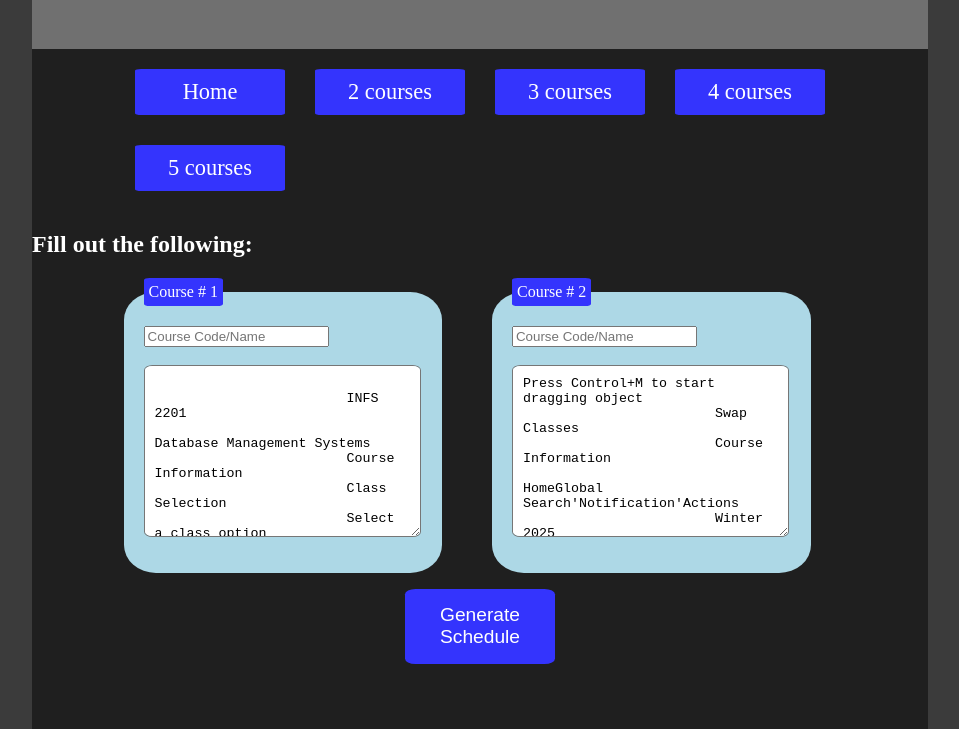
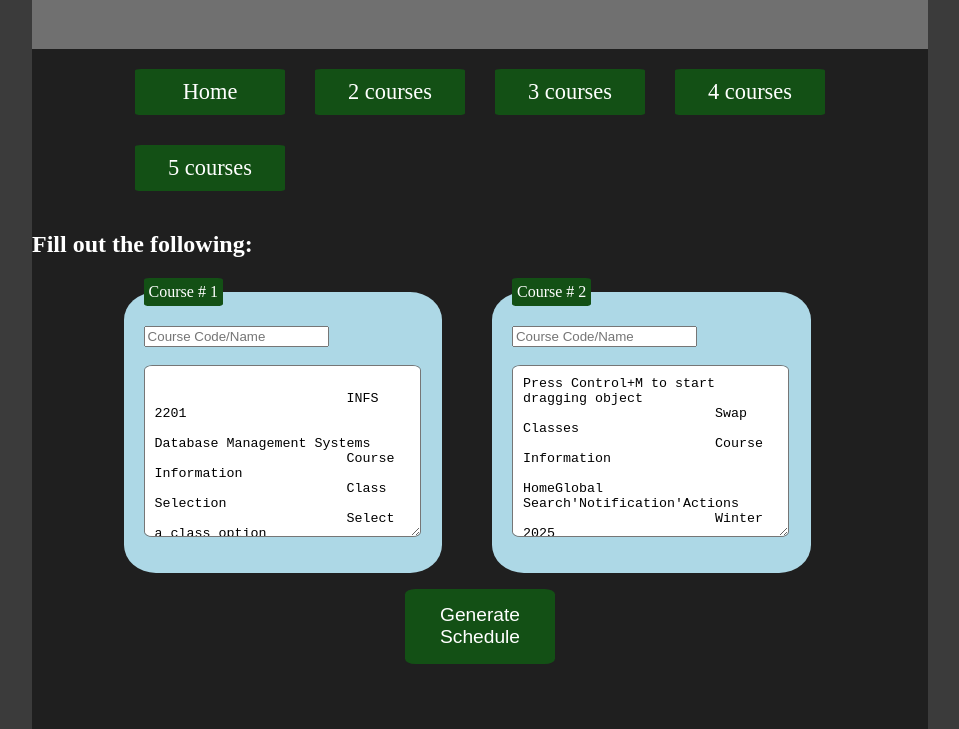
Before and after one commit to Farid-Abdullah/Udst_schedulemaker, a plain HTML site: page html/twoCourses.html in a window 1280 px wide. Shown: the part 71-800 px from the top of the page, without its empty margins (160-1119 px from the left). Drawn offline with Linux system fonts and the light colour scheme.

Commit message:
just changed the color, I want to see how fast the changes apply on netlify

```diff
--- a/css/layout.css
+++ b/css/layout.css
@@ -40,7 +40,7 @@ section{
 }
 
 #optionContainer a {
-    background-color: rgb(52, 52, 253);
+    background-color: rgb(19, 80, 21);
     color: white;
     padding: 10px;
     border-radius: 4%;
@@ -49,7 +49,7 @@ section{
 
 }
 #optionContainer a:hover{
-    background-color: blue;
+    background-color: rgb(19, 80, 21);
     text-decoration: underline;
 }
 #inputContainer{
@@ -73,14 +73,14 @@ textarea{
 }
 legend{
     color: white;
-    background-color: rgb(52, 52, 253);
+    background-color: rgb(19, 80, 21);
     padding: 5px;
     border-radius: 7%;
 }
 #generateButton{
     width: 150px;
     height: 75px;
-    background-color: rgb(52, 52, 253);
+    background-color: rgb(19, 80, 21);
     color: white;
     display: block;
     margin: auto;
```
